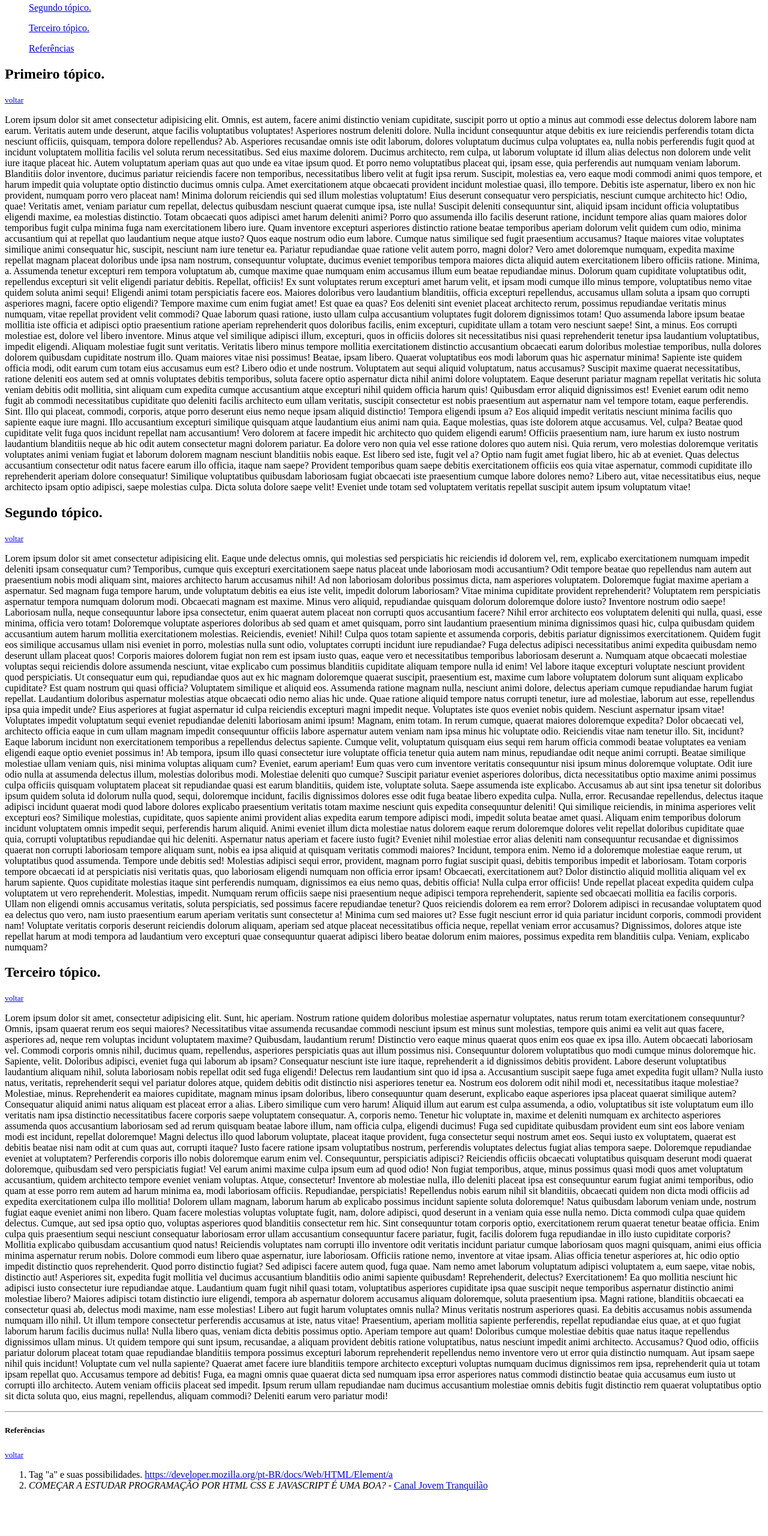
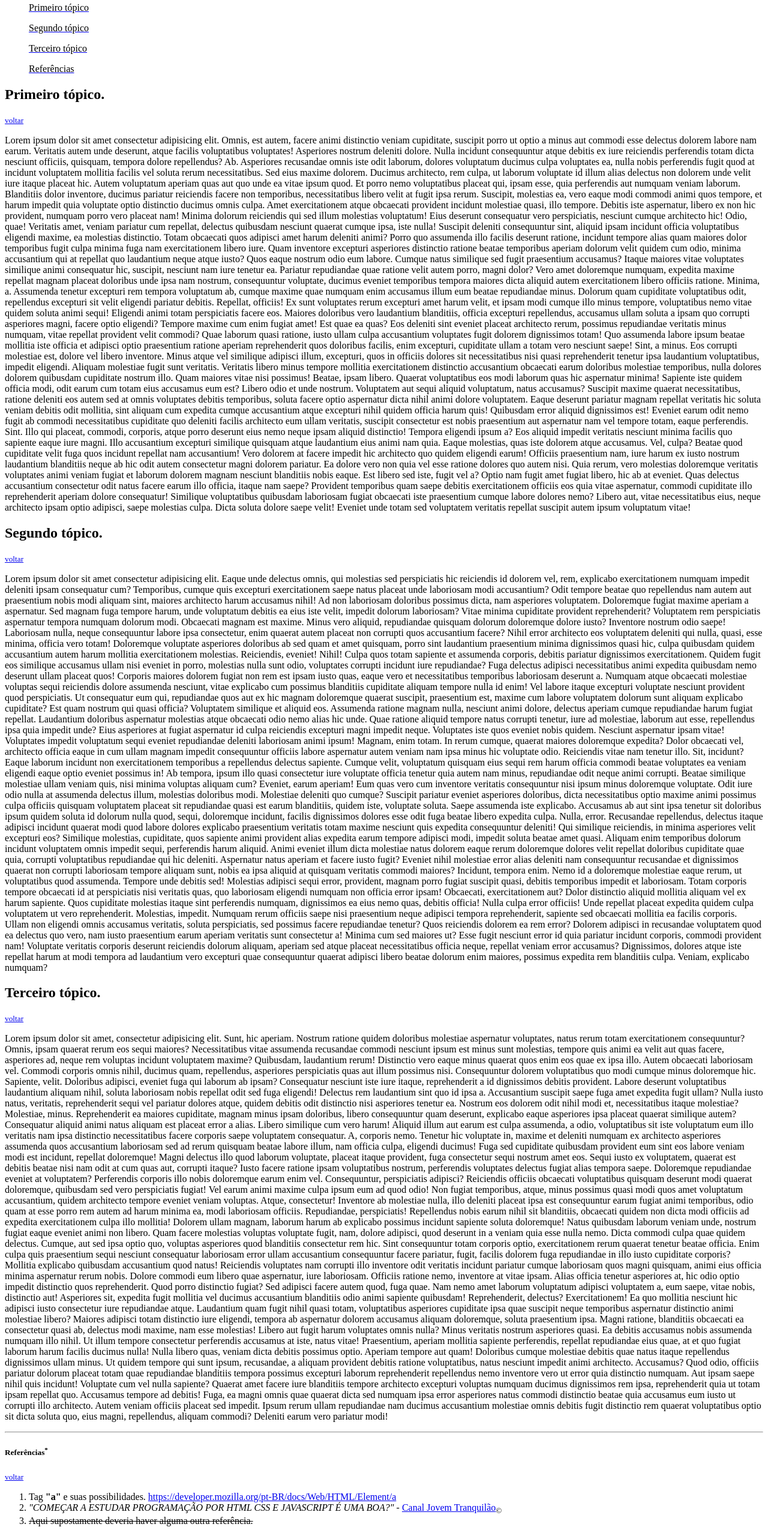
Before and after one commit to johnnymartins/site_cl-nica, a plain HTML site: page index.html in a window 1280 px wide. Shown: the part 128-2688 px from the top of the page at 60% size. Before the commit the page ends 2629 px from the top, so only its background shows below. Drawn offline with Linux system fonts and the light colour scheme.

Commit message:
adc novas tags

```diff
--- a/index.html
+++ b/index.html
@@ -9,19 +9,23 @@
 
 <body>
 
-    <h1 id="topo">O entendimento quanto ao HTML até aqui.</h1>
+    <h1 id="topo">O <u>entendimento</u> quanto ao <abbr title="Hyper Text Markup Language">HTML </abbr> até aqui.</h1>
 
     <hr><!-- linha horizontal -->
 
+    <blockquote><i>"Aqui será apresentada uma citação qualquer que servirá de preparação ao leitor para gerar um maior
+        fator de convencimento quanto a idéia a ser apresentada."</i>
+    </blockquote>
+
     <!-- índice -->
 
-    <ul><a href="#primeiro">Primeiro tópico.</a></ul>
+    <ul><a href="#primeiro"><font color="black">Primeiro tópico</font></a></ul>
 
-    <ul><a href="#segundo">Segundo tópico.</a></ul>
+    <ul><a href="#segundo"><font color="black">Segundo tópico</font></a></ul>
 
-    <ul><a href="#terceiro">Terceiro tópico.</a></ul>
+    <ul><a href="#terceiro"><font color="black">Terceiro tópico</font></a></ul>
 
-    <ul><a href="#refs">Referências</a></ul>
+    <ul><a href="#refs"><font color="black">Referências</font></a></ul>
 
 
     <!-- tópicos e textos -->
@@ -285,15 +289,18 @@
 
     <!-- referências -->
 
-    <h5 id="refs">Referências</h5>
+    <h5 id="refs">Referências<sup>*</sup></h5>
     <a href="#topo"><small>voltar</small></a>
     <ol>
-        <li>Tag "a" e suas possibilidades.
+        <li>Tag <strong>"a"</strong> e suas possibilidades.
             <a href="https://developer.mozilla.org/pt-BR/docs/Web/HTML/Element/a">https://developer.mozilla.org/pt-BR/docs/Web/HTML/Element/a</a>
         </li>
         <li>
-            <i>COMEÇAR A ESTUDAR PROGRAMAÇÃO POR HTML CSS E JAVASCRIPT É UMA BOA? - </i>
-            <a href="https://www.youtube.com/watch?v=RKkzs7a-Rzg">Canal Jovem Tranquilão</a>
+            <i>"COMEÇAR A ESTUDAR PROGRAMAÇÃO POR HTML CSS E JAVASCRIPT É UMA BOA?" - </i>
+            <a href="https://www.youtube.com/watch?v=RKkzs7a-Rzg">Canal Jovem Tranquilão</a><sub>©</sub>
+        </li>
+        <li>
+            <del>Aqui supostamente deveria haver alguma outra referência.</del>
         </li>
     </ol>
 
```
